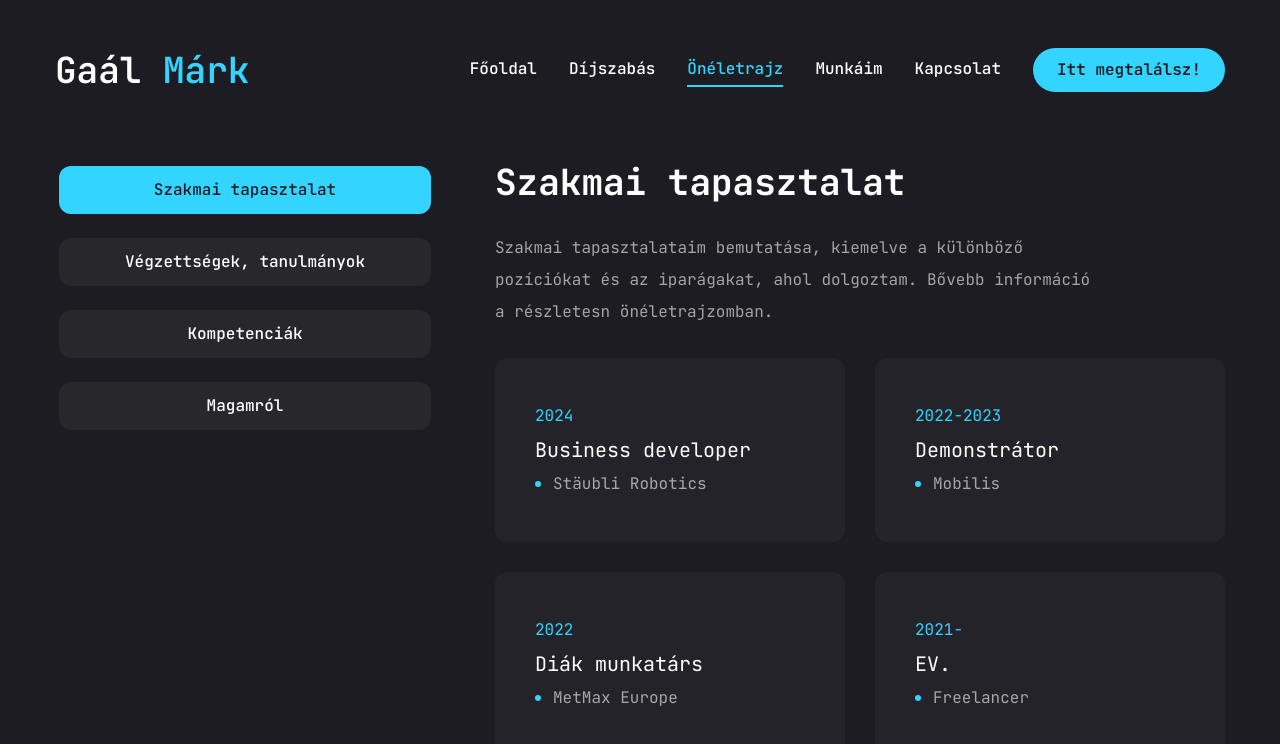
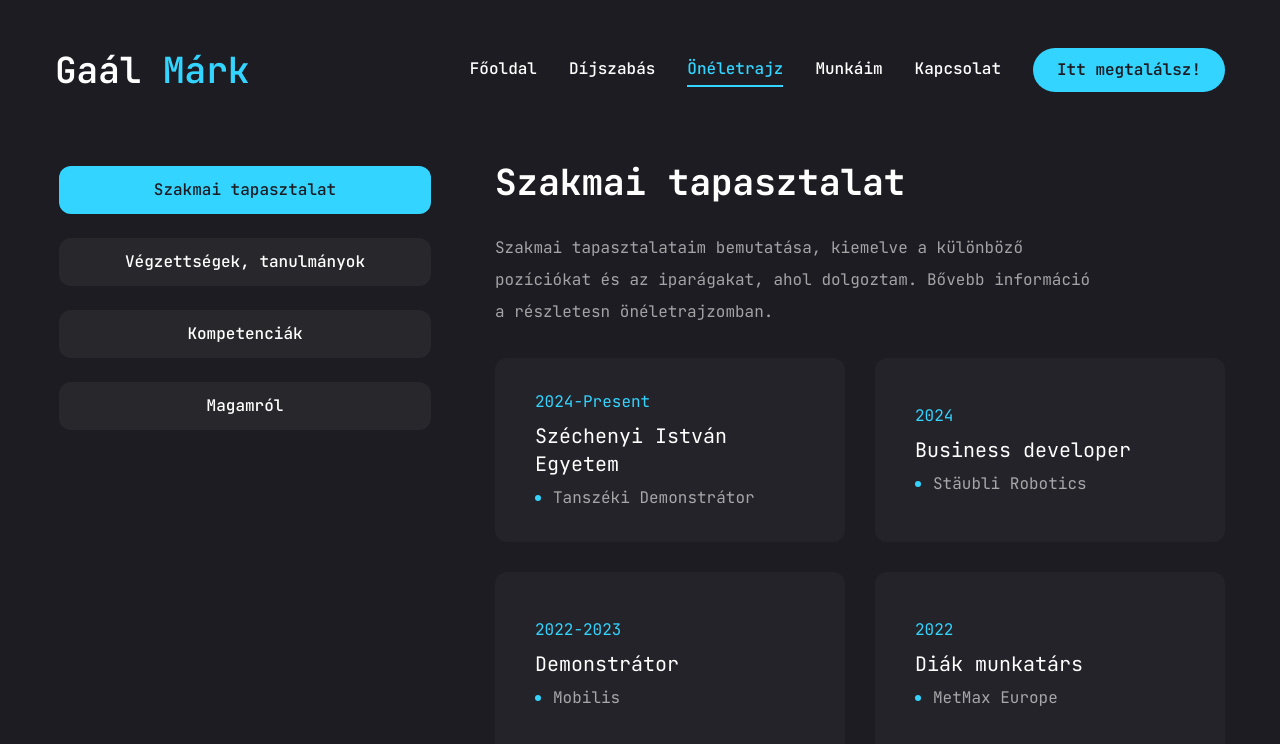
Before and after one commit to markgaal068/ujportfolio, a Next.js app: page /resume in a window 1280 px wide. Shown: the top 744 px of the page. Built offline with nearby package versions, Linux system fonts and the light colour scheme.

Commit message:
szegyetemi munka

```diff
--- a/app/resume/page.jsx
+++ b/app/resume/page.jsx
@@ -21,6 +21,11 @@ const experience = {
     description: "Szakmai tapasztalataim bemutatása, kiemelve a különböző pozíciókat és az iparágakat, ahol dolgoztam. Bővebb információ a részletesn önéletrajzomban.",
     items: [
         {
+            company: "Tanszéki Demonstrátor",
+            position: "Széchenyi István Egyetem",
+            duration: "2024-Present "
+        },
+        {
             company: "Stäubli Robotics",
             position: "Business developer",
             duration: "2024"
@@ -38,7 +43,7 @@ const experience = {
         {
             company: "Freelancer",
             position: "EV.",
-            duration: "2021-"
+            duration: "2021-Present"
         },
         {
             company: "McDonald’s Corp",
```
